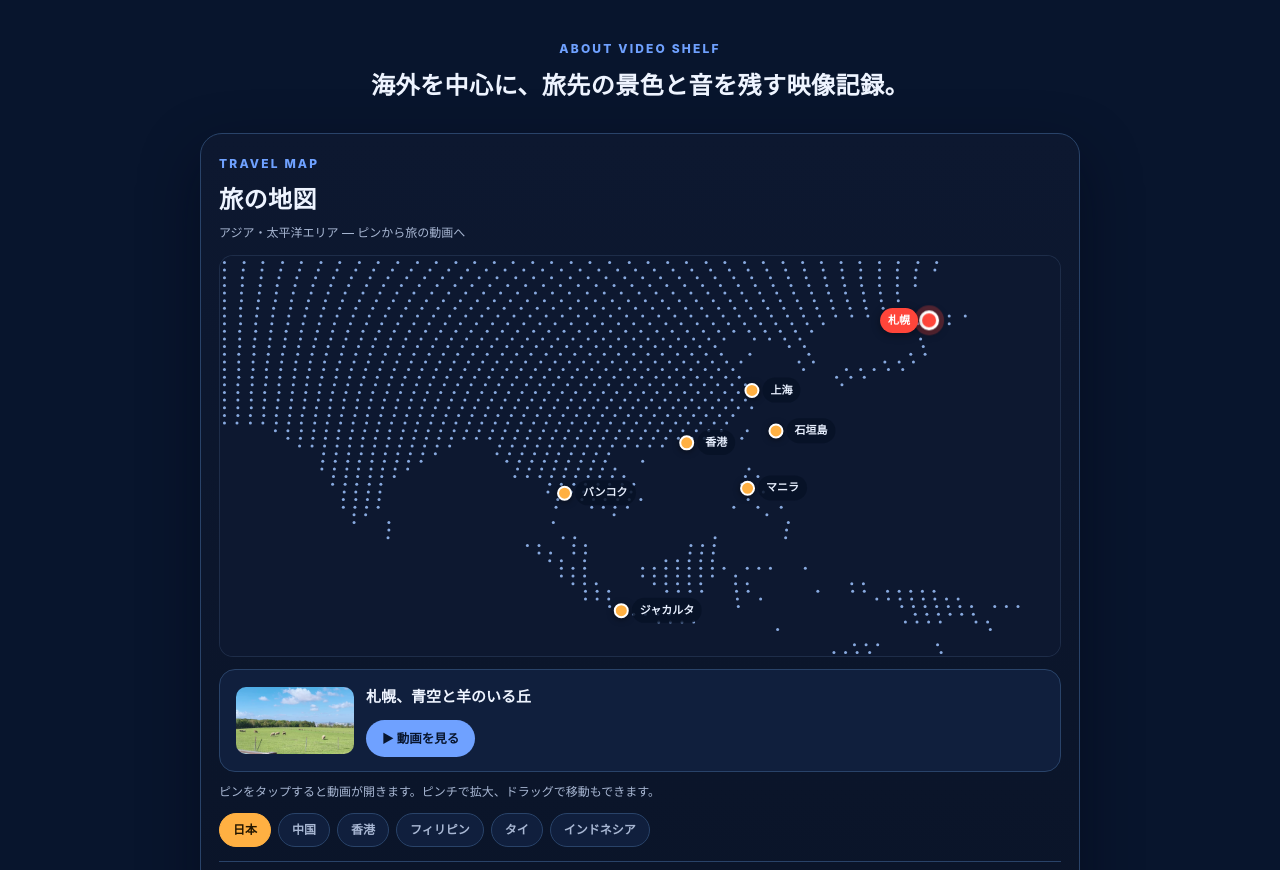
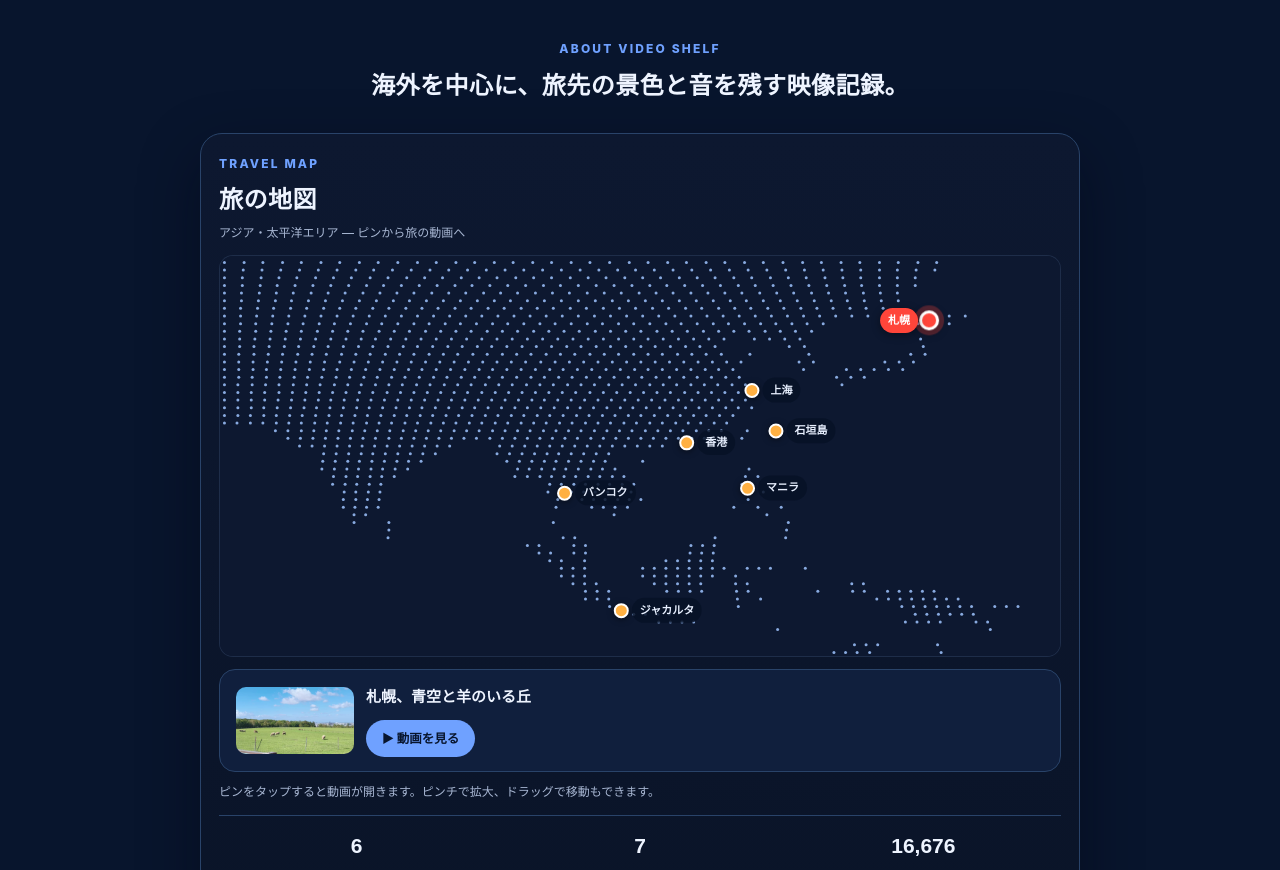
Before and after one commit to Saoki11111/video-shelf, a website with bundled scripts: page index.html in a window 1280 px wide. Shown: the part 73-943 px from the top of the page. Built offline with nearby package versions, Linux system fonts and the light colour scheme; animation ran at ten frames a second.

Commit message:
国チップを削除 (#49)
* Add files via upload

* Add files via upload

* Add files via upload

```diff
--- a/css/style.css
+++ b/css/style.css
@@ -1660,12 +1660,6 @@ a.music-card:hover {
 }
 .map-pin.label-left .pin-label { left: auto; right: calc(50% + 11px); }
 .map-pin.on .pin-label { background: #ff453a; color: #fff; font-weight: 800; box-shadow: 0 2px 8px rgba(0,0,0,.4); }
-.place-chips { display: flex; flex-wrap: wrap; gap: 7px; margin-top: 12px; }
-.place-chip {
-  border: 1.5px solid var(--line); background: var(--card); color: var(--muted);
-  font-size: 12px; font-weight: 700; border-radius: 999px; padding: 6px 13px; cursor: pointer;
-}
-.place-chip.on { background: #ffb042; border-color: #ffb042; color: #231600; }
 .map-list-row { margin-top: 14px; text-align: right; }
 .map-list-link { color: var(--accent); font-size: 13px; font-weight: 700; text-decoration: none; }
 .map-card { display: flex; gap: 12px; align-items: center; }
--- a/index.html
+++ b/index.html
@@ -46,7 +46,6 @@
             </div>
           </div>
           <p class="map-hint">ピンをタップすると動画が開きます。ピンチで拡大、ドラッグで移動もできます。</p>
-          <div id="place-chips" class="place-chips" aria-label="国・地域から選ぶ"></div>
           <div class="map-stats">
             <div class="map-stat"><b>6</b><span>国・地域</span></div>
             <div class="map-stat"><b>7</b><span>旅の記録</span></div>
--- a/js/map.js
+++ b/js/map.js
@@ -17,7 +17,6 @@ const cardThumb = document.querySelector("#map-card-thumb");
 const cardTitle = document.querySelector("#map-card-title");
 const cardLink = document.querySelector("#map-card-link");
 const resetButton = document.querySelector("#map-reset");
-const chipsWrap = document.querySelector("#place-chips");
 const ctx = canvas.getContext("2d");
 let W = 0, H = 0, scale = 1, tx = 0, ty = 0;
 let currentPlace = null;
@@ -84,18 +83,6 @@ function draw() {
   }
 }
 
-// 国チップ
-const AREAS = [...new Set(PLACES.map(p => p.area))];
-AREAS.forEach((area) => {
-  const chip = document.createElement("button");
-  chip.type = "button"; chip.className = "place-chip"; chip.textContent = area; chip.dataset.area = area;
-  chip.addEventListener("click", () => {
-    const places = PLACES.filter(p => p.area === area);
-    if (places.length === 1 || !places.includes(currentPlace)) openPlace(places[0]);
-    else openPlace(places[(places.indexOf(currentPlace) + 1) % places.length]);
-  });
-  chipsWrap.append(chip);
-});
 
 function openPlace(place) {
   currentPlace = place;
@@ -103,7 +90,6 @@ function openPlace(place) {
   cardTitle.textContent = place.title;
   cardLink.href = `video.html?id=${encodeURIComponent(place.id)}`;
   card.hidden = false;
-  [...chipsWrap.children].forEach(chip => chip.classList.toggle("on", chip.dataset.area === place.area));
 }
 
 // パン・ピンチ・ホイール・ダブルタップ
```
